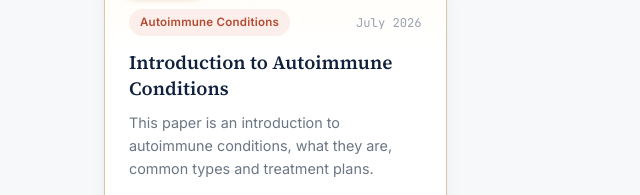
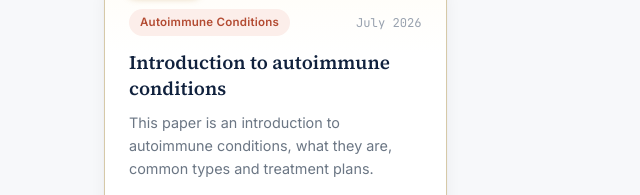
Before and after one commit to shukrycarla/The-Praxis-Archive-2, a plain HTML site: page index.html in a window 1280 px wide. Shown: the part 721-916 px from the top of the page, 0-640 px from the left. Drawn offline with Linux system fonts and the light colour scheme.

Commit message:
Update index.html

```diff
--- a/index.html
+++ b/index.html
@@ -64,7 +64,7 @@
   {
       id: 1,
       category: "Autoimmune Conditions",         // "Autoimmune Conditions" | "Neurology" | "Immunology" | "Psychology" | "General Medicine"
-      title: "Introduction to Autoimmune Conditions",
+      title: "Introduction to autoimmune conditions",
       date: "July 2026",
       author: "Carla Shukry",
       abstract: "This paper is an introduction to autoimmune conditions, what they are, common types and treatment plans.",
```
